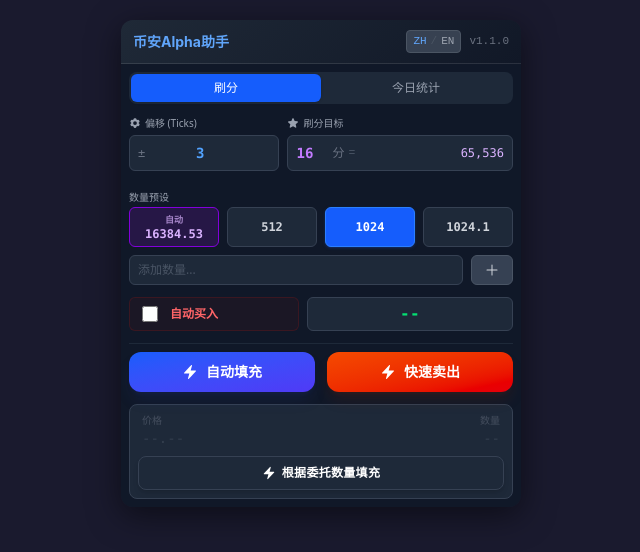
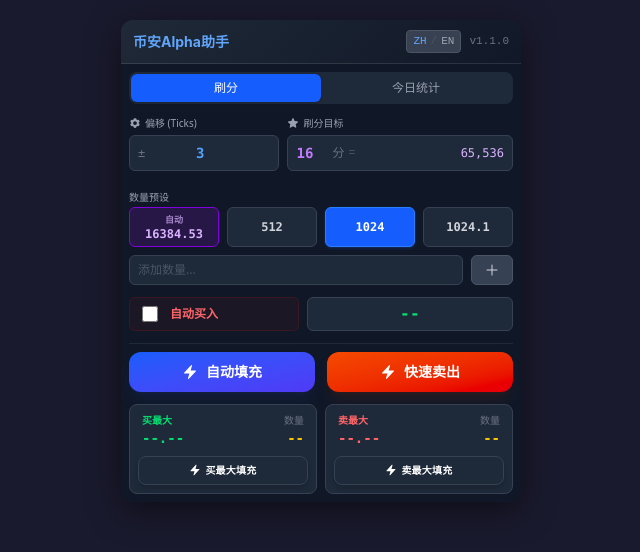
Before and after one commit to aict666/binance_alpha_tool, a React (Vite) app: page / in a window 1280 px wide. Shown: the top 552 px of the page, without its empty margins (319-959 px from the left). Built offline with nearby package versions, Linux system fonts and the light colour scheme.

Commit message:
当你厌恶了对方，自己又找不到下家，“为了孩子”可能是个不错的借口。

```diff
--- a/src/components/App.jsx
+++ b/src/components/App.jsx
@@ -170,8 +170,10 @@
 
   // Current price state for real-time display
   const [currentPrice, setCurrentPrice] = useState(null);
-  // 最大委托量信息 { price, quantity, side: 'bid'|'ask' }
-  const [maxOrderInfo, setMaxOrderInfo] = useState(null);
+  // 买单最大委托量信息 { price, quantity }
+  const [maxBidOrder, setMaxBidOrder] = useState(null);
+  // 卖单最大委托量信息 { price, quantity }
+  const [maxAskOrder, setMaxAskOrder] = useState(null);
 
   // Helper for translations
   const t = (key) => translations[language][key];
@@ -253,12 +255,13 @@
     return num;
   }, []);
 
-  // 获取订单簿中最大委托量的订单
+  // 获取订单簿中买单和卖单各自的最大委托量
   const fetchMaxOrder = useCallback(() => {
     try {
-      let maxOrder = { price: 0, quantity: 0, side: '' };
+      let maxBid = { price: 0, quantity: 0 };
+      let maxAsk = { price: 0, quantity: 0 };
 
-      // 解析卖单 (ask)
+      // 解析卖单 (ask) - 找出卖单最大
       const askList = document.querySelector('.orderbook-ask');
       if (askList) {
         const askRows = askList.querySelectorAll('.orderbook-progress');
@@ -268,14 +271,14 @@
           if (priceEl && qtyEl) {
             const price = parseFloat(priceEl.innerText);
             const qty = parseQuantityText(qtyEl.innerText);
-            if (qty > maxOrder.quantity) {
-              maxOrder = { price, quantity: qty, side: 'ask' };
+            if (qty > maxAsk.quantity) {
+              maxAsk = { price, quantity: qty };
             }
           }
         });
       }
 
-      // 解析买单 (bid)
+      // 解析买单 (bid) - 找出买单最大
       const bidList = document.querySelector('.orderbook-bid');
       if (bidList) {
         const bidRows = bidList.querySelectorAll('.orderbook-progress');
@@ -285,15 +288,19 @@
           if (priceEl && qtyEl) {
             const price = parseFloat(priceEl.innerText);
             const qty = parseQuantityText(qtyEl.innerText);
-            if (qty > maxOrder.quantity) {
-              maxOrder = { price, quantity: qty, side: 'bid' };
+            if (qty > maxBid.quantity) {
+              maxBid = { price, quantity: qty };
             }
           }
         });
       }
 
-      if (maxOrder.quantity > 0) {
-        setMaxOrderInfo(maxOrder);
+      // 分别更新买单和卖单的最大委托
+      if (maxBid.quantity > 0) {
+        setMaxBidOrder(maxBid);
+      }
+      if (maxAsk.quantity > 0) {
+        setMaxAskOrder(maxAsk);
       }
     } catch (e) {
       console.error('[TradeAssist] 获取最大委托量失败:', e);
@@ -492,16 +499,18 @@
   };
 
   // 根据最大委托量价格自动填充（使用预设数量）
-  const handleFillByMaxOrder = async () => {
-    if (!maxOrderInfo) {
-      setStatus('未找到委托数据');
+  // side: 'bid' 使用买单最大, 'ask' 使用卖单最大
+  const handleFillByMaxOrder = async (side) => {
+    const orderInfo = side === 'bid' ? maxBidOrder : maxAskOrder;
+    if (!orderInfo) {
+      setStatus(language === 'zh' ? '未找到委托数据' : 'No order data');
       return;
     }
 
     // 使用最大委托量的价格，但数量用预设的 quantity
     setStatus(t('executing'));
     try {
-      const result = await executeFillWithPrice(maxOrderInfo.price, offset, quantity, autoSubmit);
+      const result = await executeFillWithPrice(orderInfo.price, offset, quantity, autoSubmit);
       if (result.success) {
         setStatus(t('success'));
         setTimeout(() => setStatus(''), 2000);
@@ -797,53 +806,83 @@
             </div>
           )}
 
-          {/* Max Order Info & Button Combined */}
+          {/* Max Order Info - 买最大和卖最大并排显示 */}
+          {/* 价差显示 */}
+          {maxBidOrder && maxAskOrder && (
+            <div className="text-center text-xs text-gray-400 mb-1">
+              <span>{language === 'zh' ? '价差' : 'Spread'}: </span>
+              <span className="text-yellow-400 font-mono font-bold">
+                {(maxAskOrder.price - maxBidOrder.price).toFixed(8)}
+              </span>
+              <span className="text-gray-500 ml-1">
+                ({((maxAskOrder.price - maxBidOrder.price) / maxBidOrder.price * 100).toFixed(2)}%)
+              </span>
+            </div>
+          )}
+          <div className="grid grid-cols-2 gap-2">
+            {/* 买单最大 */}
             <div className="bg-gray-800 rounded-lg border border-gray-700 p-2 space-y-2">
-             {maxOrderInfo ? (
               <div className="flex justify-between items-center px-1">
                 <div className="flex flex-col">
                   <span className="text-[10px] text-gray-500 font-medium">
-                     {language === 'zh' ? '价格' : 'Price'}
-                     <span className={`ml-1 font-bold ${maxOrderInfo.side === 'bid' ? 'text-green-400' : 'text-red-400'}`}>
-                       {maxOrderInfo.side === 'bid' ? (language === 'zh' ? '买' : 'BUY') : (language === 'zh' ? '卖' : 'SELL')}
+                    <span className="text-green-400 font-bold">{language === 'zh' ? '买最大' : 'BID MAX'}</span>
                   </span>
-                   </span>
-                   <span className={`font-mono font-bold text-sm ${maxOrderInfo.side === 'bid' ? 'text-green-400' : 'text-red-400'}`}>
-                     {maxOrderInfo.price.toFixed(8)}
+                  <span className="font-mono font-bold text-sm text-green-400">
+                    {maxBidOrder ? maxBidOrder.price.toFixed(8) : '--.--'}
                   </span>
                 </div>
                 <div className="flex flex-col items-end">
                   <span className="text-[10px] text-gray-500 font-medium">{language === 'zh' ? '数量' : 'Qty'}</span>
                   <span className="font-mono font-bold text-sm text-yellow-400">
-                      {formatToK(maxOrderInfo.quantity)}
+                    {maxBidOrder ? formatToK(maxBidOrder.quantity) : '--'}
                   </span>
                 </div>
               </div>
-             ) : (
-                <div className="flex justify-between items-center px-1 opacity-50">
-                   <div className="flex flex-col">
-                     <span className="text-[10px] text-gray-500">{language === 'zh' ? '价格' : 'Price'}</span>
-                     <span className="font-mono text-sm text-gray-600">--.--</span>
-                   </div>
-                   <div className="flex flex-col items-end">
-                     <span className="text-[10px] text-gray-500">{language === 'zh' ? '数量' : 'Qty'}</span>
-                     <span className="font-mono text-sm text-gray-600">--</span>
-                   </div>
-                </div>
-             )}
-
               <button
-              onClick={handleFillByMaxOrder}
-              disabled={!maxOrderInfo}
-              className={`w-full flex items-center justify-center gap-1.5 text-white font-bold py-2 rounded-lg shadow-md transition-all active:scale-95 text-xs tracking-wide
-                ${maxOrderInfo
-                  ? 'bg-gradient-to-r from-gray-600 to-gray-700 hover:from-gray-500 hover:to-gray-600 border border-gray-600 cursor-pointer'
+                onClick={() => handleFillByMaxOrder('bid')}
+                disabled={!maxBidOrder}
+                className={`w-full flex items-center justify-center gap-1 text-white font-bold py-1.5 rounded-lg shadow-md transition-all active:scale-95 text-[10px] tracking-wide
+                  ${maxBidOrder
+                    ? 'bg-gradient-to-r from-green-700 to-green-600 hover:from-green-600 hover:to-green-500 border border-green-600 cursor-pointer'
                     : 'bg-gray-800 border border-gray-700 text-gray-500 cursor-not-allowed'
                   }`}
               >
-              <BoltIcon className="w-3.5 h-3.5" />
-              {language === 'zh' ? '根据委托数量填充' : 'Fill by Max Qty'}
+                <BoltIcon className="w-3 h-3" />
+                {language === 'zh' ? '买最大填充' : 'Fill Bid'}
               </button>
+            </div>
+
+            {/* 卖单最大 */}
+            <div className="bg-gray-800 rounded-lg border border-gray-700 p-2 space-y-2">
+              <div className="flex justify-between items-center px-1">
+                <div className="flex flex-col">
+                  <span className="text-[10px] text-gray-500 font-medium">
+                    <span className="text-red-400 font-bold">{language === 'zh' ? '卖最大' : 'ASK MAX'}</span>
+                  </span>
+                  <span className="font-mono font-bold text-sm text-red-400">
+                    {maxAskOrder ? maxAskOrder.price.toFixed(8) : '--.--'}
+                  </span>
+                </div>
+                <div className="flex flex-col items-end">
+                  <span className="text-[10px] text-gray-500 font-medium">{language === 'zh' ? '数量' : 'Qty'}</span>
+                  <span className="font-mono font-bold text-sm text-yellow-400">
+                    {maxAskOrder ? formatToK(maxAskOrder.quantity) : '--'}
+                  </span>
+                </div>
+              </div>
+              <button
+                onClick={() => handleFillByMaxOrder('ask')}
+                disabled={!maxAskOrder}
+                className={`w-full flex items-center justify-center gap-1 text-white font-bold py-1.5 rounded-lg shadow-md transition-all active:scale-95 text-[10px] tracking-wide
+                  ${maxAskOrder
+                    ? 'bg-gradient-to-r from-red-700 to-red-600 hover:from-red-600 hover:to-red-500 border border-red-600 cursor-pointer'
+                    : 'bg-gray-800 border border-gray-700 text-gray-500 cursor-not-allowed'
+                  }`}
+              >
+                <BoltIcon className="w-3 h-3" />
+                {language === 'zh' ? '卖最大填充' : 'Fill Ask'}
+              </button>
+            </div>
           </div>
         </div>
       </div>
```
Lines whose indentation alone changed are shown as unchanged.
